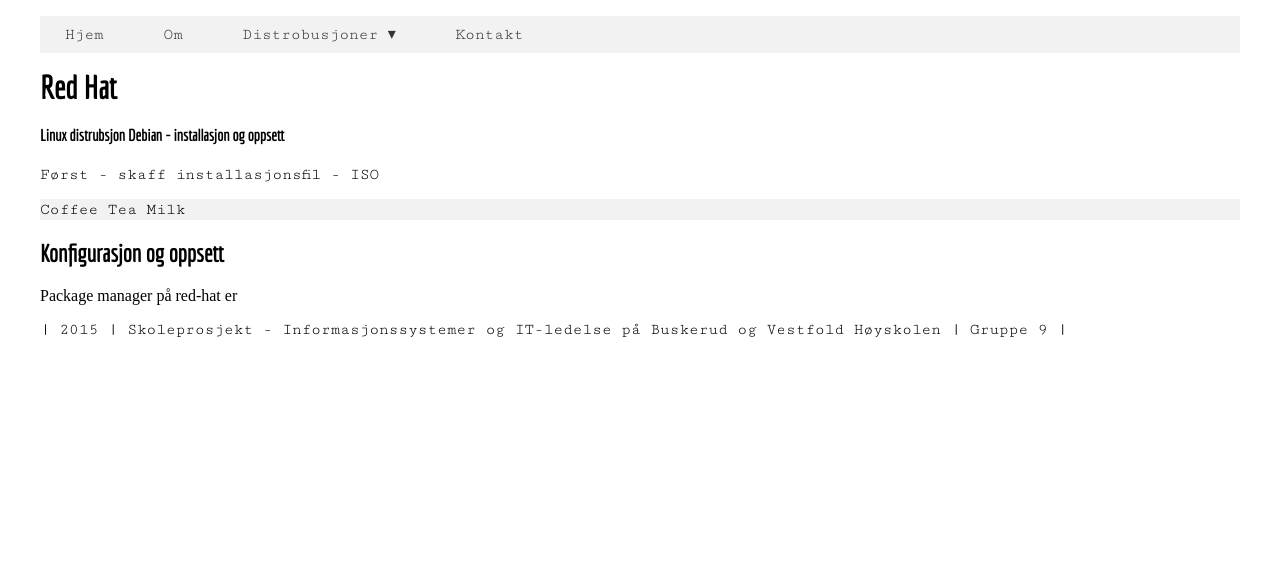
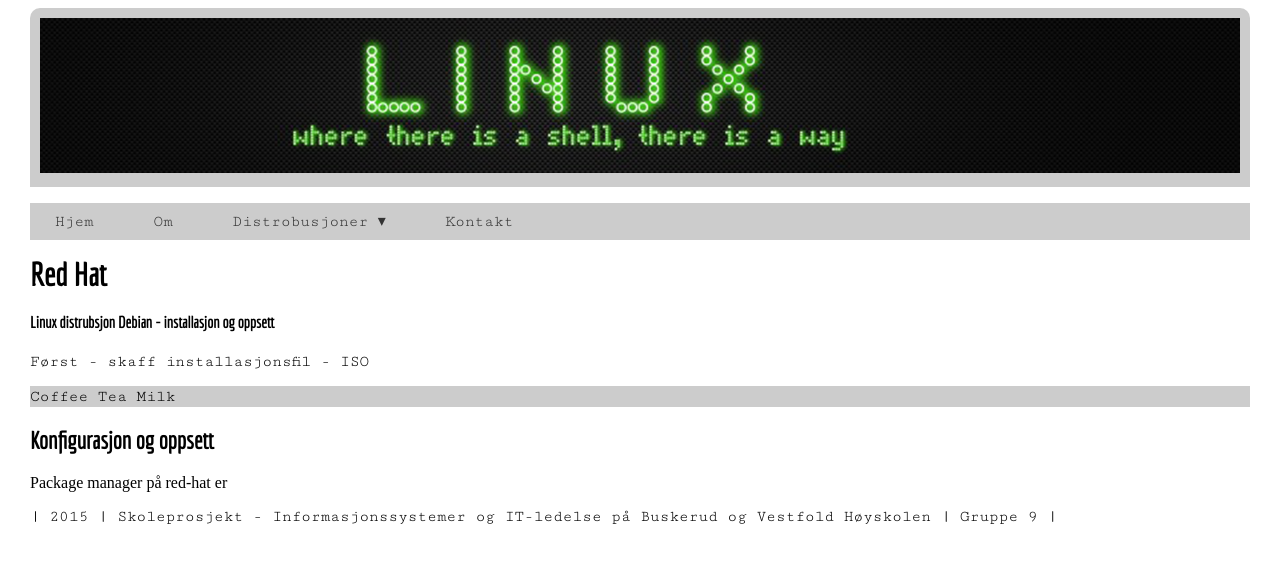
Before and after one commit to Ossy4show/School-projects, a plain HTML site: page Startprosjekt/red-hat.html in a window 1280 px wide. Drawn offline with Linux system fonts and the light colour scheme.

Commit message:
Add logo

```diff
--- a/Startprosjekt/css/kristian.css
+++ b/Startprosjekt/css/kristian.css
@@ -29,16 +29,16 @@
 			padding: 10px; /* skriver vi bare 1 verdi så gjelder det alle 4 sider. Skriver du istedenfor 10px 5px 10px 5px så betyr det henholdsvis: top right bottom left */
 			background-color: #CCC;
 			margin:auto;
-			width: 960px;
+			width: 1200px;
 			}
 #container	{
-			width: 1200px;
+			width: 1220px;
 			margin: auto;
 			}
 ul			{
         	padding: 0;
         	list-style: none;
-        	background: #f2f2f2;
+        	background: #CCC;
     		}
 ul li		{
         	display: inline-block;
--- a/Startprosjekt/red-hat.html
+++ b/Startprosjekt/red-hat.html
@@ -10,6 +10,7 @@
 
     <body>
     <div id="container">
+	    <div id="header"><img src="img/logo.png" alt="Logo"></div>
         	<nav id="nav">
         	<ul>
                 <li><a href="#">Hjem</a></li>
```
Also changed, not shown: Startprosjekt/img/logo.png (added).
